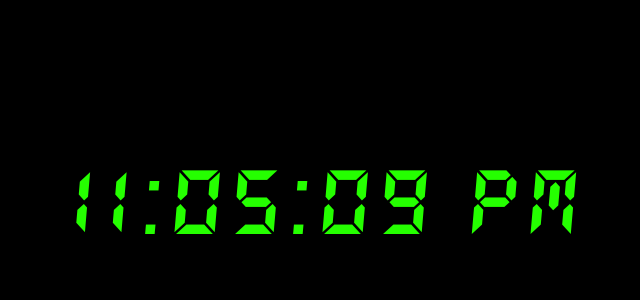
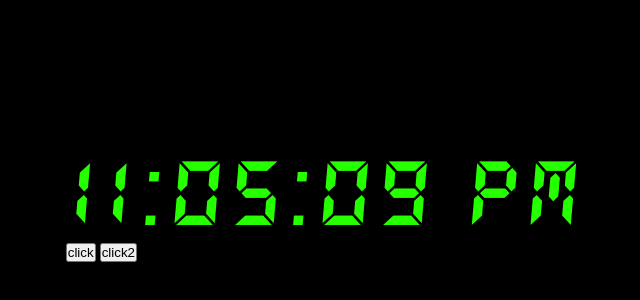
Before and after one commit to yaserdemet/digital-clock, a plain HTML site: page index.html in a window 1280 px wide. Shown: the part 198-498 px from the top of the page, without its empty margins (315-955 px from the left). Drawn offline with Linux system fonts and the light colour scheme.

Commit message:
buttons added

```diff
--- a/app.js
+++ b/app.js
@@ -1,9 +1,14 @@
-const container = document.querySelector('#container');
-const text = document.querySelector('#text');
+const container = document.querySelector(".container");
+const text = document.querySelector(".text");
+const btn = document.querySelector("button");
+const btn2 = document.querySelector(".btn2");
+let flag = true;
 
-function clockJs () {
+
+function clockJs() {
+    if(flag) {
   const date = new Date();
-     const all = date.toLocaleTimeString()
+  const all = date.toLocaleTimeString();
   // const hours = date.getHours();
 
   // const minutes = date.getMinutes();
@@ -13,5 +18,14 @@ function clockJs () {
   // const seconds = date.getSeconds();
   // text.innerText  = `${hours}:${minutes}:${seconds}`;
   text.innerText = all;
-}
+}}
 setInterval(clockJs, 1000);
+btn.addEventListener("click", () => {
+    flag = false;
+     clockJs();
+ });
+
+ btn2.addEventListener("click", () => {
+    flag = true;
+     clockJs();
+ });
--- a/index.html
+++ b/index.html
@@ -14,10 +14,13 @@
 <body>
 
 
-    <div id="container">
-        <p id="text">
+    <div class="container">
+        <p class="text">
+
 
         </p>
+        <button>click</button>
+        <button class="btn2">click2</button>
     </div>
 
     <script src="app.js"></script>
```
Lines whose indentation alone changed are shown as unchanged.
